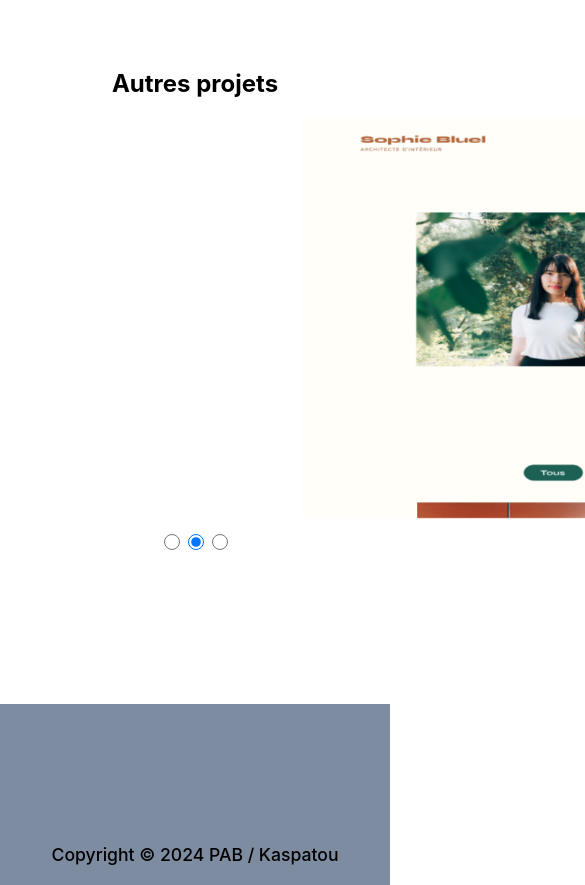
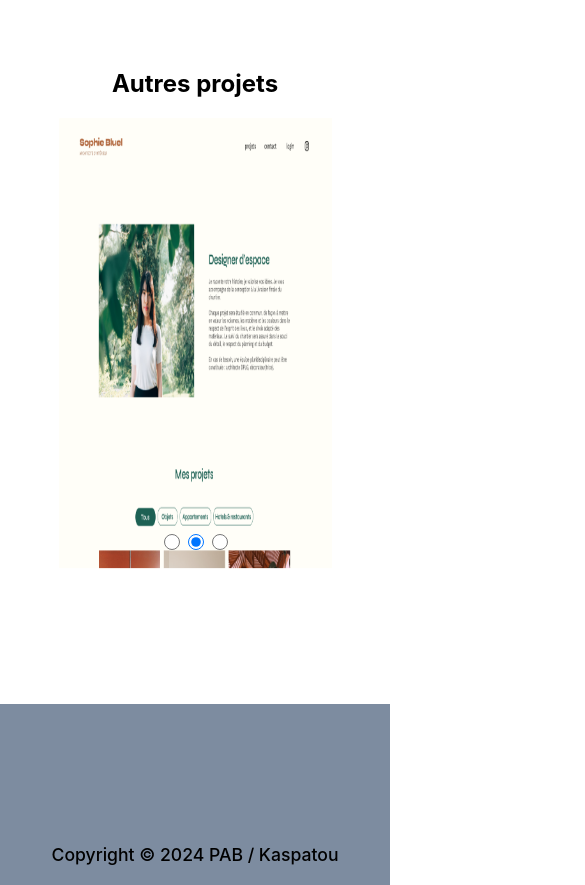
Before and after one commit to Kaspatou07/portfolio, a React (Create React App) app: page /portfolio/projects in a window 390 px wide. Shown: the part 2601-3486 px from the top of the page, 585 px wide, since content can reach past the window. Built offline with nearby package versions, Linux system fonts and the light colour scheme.

Commit message:
responsive carousel

```diff
--- a/src/App.js
+++ b/src/App.js
@@ -14,9 +14,9 @@ function App() {
       <div>
         <Header />
         <Routes>
-          <Route path="/" element={<Home />} />
-          <Route path="/Apropos" element={<Apropos />} />
-          <Route path="/projet/:idprojet" element={<DetailProjet nom="projet" />} />
+          <Route path="/" element={<Home name="Home"/>} />
+          <Route path="/Apropos" element={<Apropos name="Apropos"/>} />
+          <Route path="/projet/:idprojet" element={<DetailProjet nom="projet"/>} />
           <Route path="/projects" element={<Projects />} />
           <Route path="/*" element={<Error404 nom="Erreur" />} />
         </Routes>
--- a/src/components/Carousel/Carousel.scss
+++ b/src/components/Carousel/Carousel.scss
@@ -1,12 +1,11 @@
 .SlideCardList {
     position: relative;
-    width: 100%;
-    max-width: 1440px;
+    width: 70%;
     height: 586px;
 
     .SlideCard {
         width: 100%;
-        left: 300px;
+        left: 0;
         top: 0;
         position: absolute;
         transition: opacity 1s;
@@ -50,3 +49,9 @@
         transform: translateX(0%);
     }
 }
+
+@media screen and (max-width: 1440px) {}
+
+@media screen and (max-width: 768px) {}
+
+@media screen and (max-width: 400px) {}
--- a/src/pages/Stylepages/DetailProjet.scss
+++ b/src/pages/Stylepages/DetailProjet.scss
@@ -42,7 +42,9 @@
         width: 50%;
         padding: 0 20px;
 
-
+        @media (max-width: 1518px) {
+            width: 80%;
+        }
 
         .cover-container {
             width: 100%;
--- a/src/pages/Stylepages/Projects.scss
+++ b/src/pages/Stylepages/Projects.scss
@@ -12,7 +12,7 @@
     justify-content: center;
 
     img {
-        width: 800px;
-        height: 400px;
+        width: 100%;
+        height: 450px;
     }
 }
```
